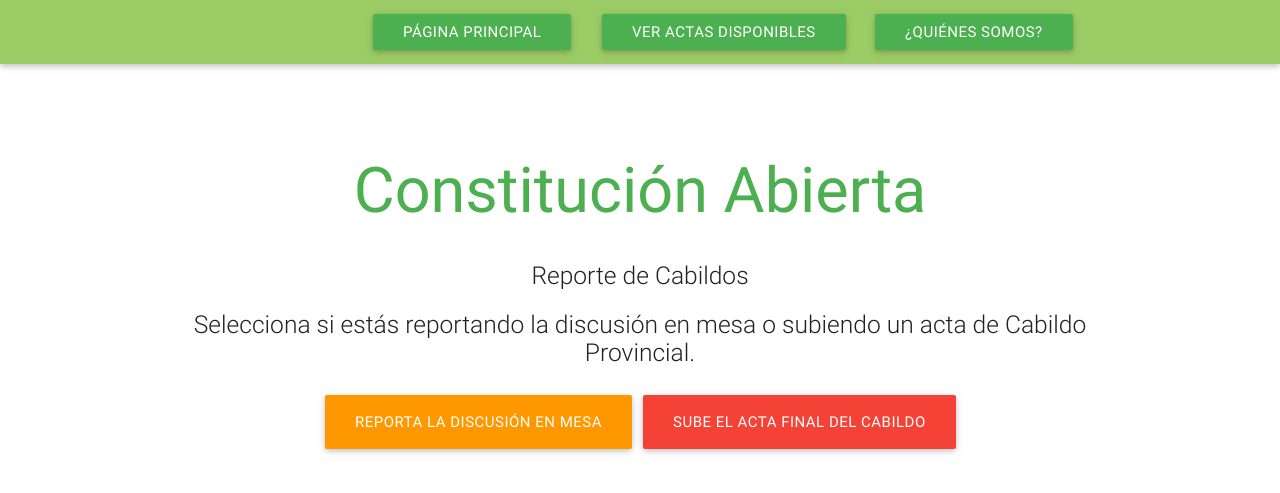
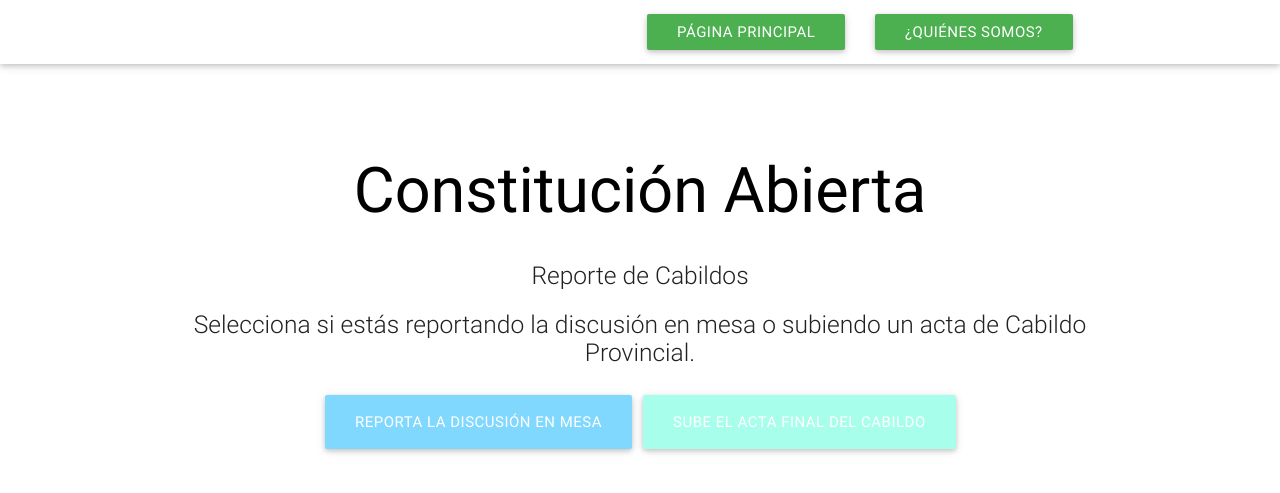
Before and after one commit to hirohope/constitucion-abierta, a Django app: page /cabildos/ in a window 1280 px wide. Shown: the top 493 px of the page. Run offline with Django 3.2, Linux system fonts and the light colour scheme; some libraries are stand-ins or nearby versions.

Commit message:
pagina elegir tipo cabildo

```diff
--- a/constitucion/templates/elegir-tipo-cabildo.html
+++ b/constitucion/templates/elegir-tipo-cabildo.html
@@ -25,13 +25,10 @@
 
 </head>
 <body>
-  <nav class="light-green lighten-1" role="navigation">
+  <nav class="white" role="navigation">
     <div class="nav-wrapper container">
       <ul class="right hide-on-med-and-down">
         <li><a href="/quienes/" class="center col s3 btn waves-effect waves-light green">&iquest;Qui&eacute;nes Somos?</a></li>
-      </ul>
-      <ul class="right hide-on-med-and-down">
-        <li><a href="/actas/mosaico/" class="center col s3 btn waves-effect waves-light green">Ver Actas Disponibles</a></li>
       </ul>
       <ul class="right hide-on-med-and-down">
         <li><a href="/" class="center col s3 btn waves-effect waves-light green">P&aacute;gina Principal</a></li>
@@ -42,16 +39,16 @@
   <div class="section no-pad-bot" id="index-banner">
     <div class="container">
       <br><br>
-      <h1 class="header center green-text">Constitución Abierta</h1>
+      <h1 class="header center black-text">Constitución Abierta</h1>
       <div class="row center">
           <h5 class="header col s12 light">Reporte de Cabildos</h5>
           <h5 class="header col s12 light">Selecciona si est&aacute;s reportando la discusi&oacute;n en mesa o subiendo un acta de Cabildo Provincial.</h5>
       </div>
 
       <div class="col center s12" style="margin-bottom: 20px">
-          <a href="http://constitucionabierta.cl/cabildos/mesa/" class="waves-effect orange btn-large">Reporta la Discusi&oacute;n en Mesa</a>
+          <a href="http://constitucionabierta.cl/cabildos/mesa/" class="waves-effect light-blue accent-1 btn-large">Reporta la Discusi&oacute;n en Mesa</a>
           <span class="hide-on-med-and-down">&nbsp;</span>
-          <a href="http://constitucionabierta.cl/cabildos/acta/" class="waves-effect red btn-large">Sube el Acta Final del Cabildo</a>
+          <a href="http://constitucionabierta.cl/cabildos/acta/" class="waves-effect teal accent-1 btn-large">Sube el Acta Final del Cabildo</a>
         </div>
       <br><br>
 
```
